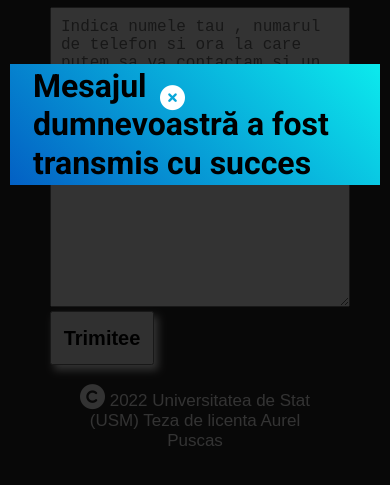
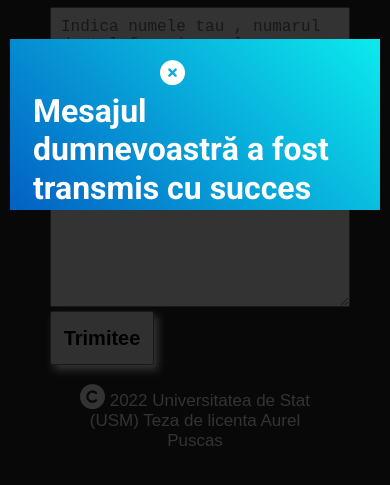
Before and after one commit to Aurelyius/Aurelyus_Travel.md, a plain HTML site: page page.html in a window 390 px wide. Both pictures are taken after a click on the button "Trimitee". Shown: the part 5431-5916 px from the top of the page. Drawn offline with nearby package versions, Linux system fonts and the light colour scheme; no server answers.

Commit message:
am schimbat stilul pentru telegram
am adaugat stil pentru butonul care trimite mesaj pe telegram

```diff
--- a/css/style1.css
+++ b/css/style1.css
@@ -164,6 +164,9 @@
 
 
 }
+.succes_message {
+	color: #fff;
+}
 .contacte_s{
 font-weight: bold;
 font-size: 18px;
@@ -276,6 +279,7 @@ font-size: 18px;
 	position: relative;
 	cursor: pointer;
 
+
 }
 .butt a{
 	text-decoration: none;
@@ -301,7 +305,7 @@ svg rect{
 .svgbutt{
 	position: absolute;
 	right: 20px;
-	bottom: 0;
+	bottom: -70px;
 	font-size: 20px ;
 
 
@@ -325,3 +329,6 @@ svg rect{
 	.gallery_item{
 		max-width: 350px;
 	}
+	.succes_message{
+		padding-top: 50px;
+	}
```
